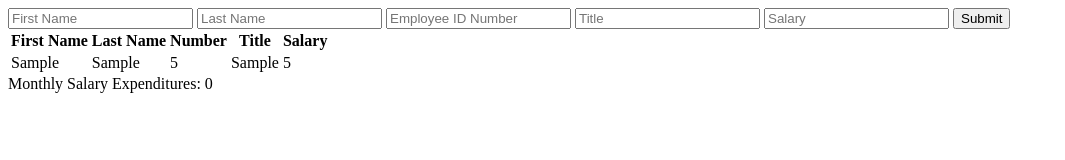
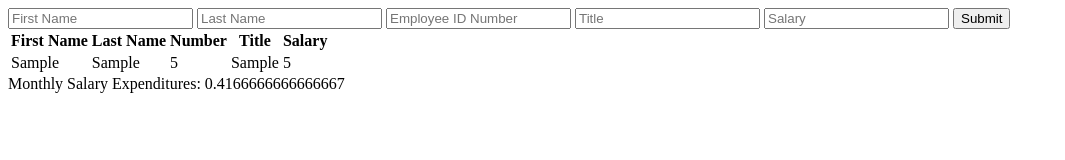
Before and after one commit to EthanCoyne/Upsilon-Weekend-1-Live-Solve, a plain HTML site: page index.html in a window 1280 px wide. Both pictures are taken after typing "Sample", "Sample", "5", "Sample", "5" into the empty fields and a click on the button "Submit". Shown: the whole page, without its empty margins (0-1065 px from the left). Drawn offline with Linux system fonts and the light colour scheme.

Commit message:
base mode complete

```diff
--- a/client.js
+++ b/client.js
@@ -34,5 +34,13 @@
     //clear form input fields
     $('#newEmployeeForm input[type="text"]').val('');
     $('#newEmployeeForm input[type="number"]').val('');
+
+
+    //With new employee, divide salary by 12, add to current totalMonthlySalary
+    totalMonthlySalary += newEmployeeObject.salary / 12;
+    console.log('totalMonthlySalary is ' + totalMonthlySalary);
+
+    $('#monthlySalary').text(totalMonthlySalary)
+
   });
 });
--- a/index.html
+++ b/index.html
@@ -39,7 +39,7 @@
 
     <!-- Salary Total section -->
     <section>
-      Monthly Salary Expenditures: 0
+      Monthly Salary Expenditures: <span id="monthlySalary">0</span>
     </section>
   </body>
 </html>
```
